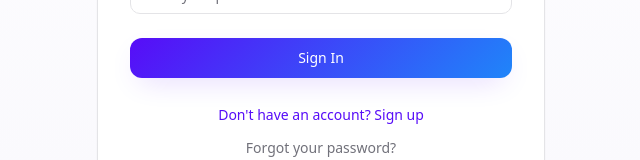
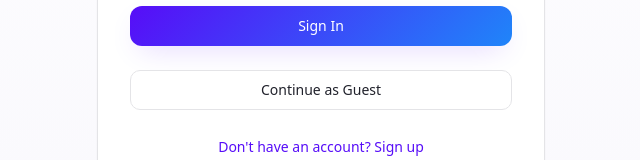
Before and after one commit to venkatProfessional/spark-and-shine-prompt, a React (Vite) app: page / in a window 1280 px wide. Shown: the part 424-584 px from the top of the page, without its empty margins (319-959 px from the left). Built offline with nearby package versions, Linux system fonts and the light colour scheme; no server answers.

Commit message:
Add guest login functionality
Implement a guest login option on the login page. This allows users to access the application without creating an account.

```diff
--- a/src/components/LoginPage.tsx
+++ b/src/components/LoginPage.tsx
@@ -10,7 +10,7 @@ export const LoginPage: React.FC = () => {
   const [username, setUsername] = useState('');
   const [password, setPassword] = useState('');
   const [isLoading, setIsLoading] = useState(false);
-  const { login, signup } = useAuth();
+  const { login, signup, loginAsGuest } = useAuth();
   const { toast } = useToast();
 
   const handleSubmit = async (e: React.FormEvent) => {
@@ -143,6 +143,16 @@ export const LoginPage: React.FC = () => {
             )}
           </Button>
 
+          <Button
+            type="button"
+            variant="outline"
+            onClick={loginAsGuest}
+            className="w-full mb-4"
+            disabled={isLoading}
+          >
+            Continue as Guest
+          </Button>
+
           <div className="text-center space-y-3">
             <button
               type="button"
--- a/src/contexts/AuthContext.tsx
+++ b/src/contexts/AuthContext.tsx
@@ -10,6 +10,7 @@ interface AuthContextType {
   user: User | null;
   login: (username: string, password: string) => Promise<boolean>;
   signup: (username: string, password: string) => Promise<boolean>;
+  loginAsGuest: () => void;
   logout: () => void;
   isLoading: boolean;
 }
@@ -113,13 +114,23 @@ export const AuthProvider: React.FC<{ children: React.ReactNode }> = ({ children
     }
   };
 
+  const loginAsGuest = () => {
+    const guestUser: User = {
+      id: 'guest',
+      username: 'Guest User',
+      role: 'user'
+    };
+    setUser(guestUser);
+    // Don't save guest session to localStorage so it's temporary
+  };
+
   const logout = () => {
     setUser(null);
     localStorage.removeItem('promptcraft_user');
   };
 
   return (
-    <AuthContext.Provider value={{ user, login, signup, logout, isLoading }}>
+    <AuthContext.Provider value={{ user, login, signup, loginAsGuest, logout, isLoading }}>
       {children}
     </AuthContext.Provider>
   );
```
